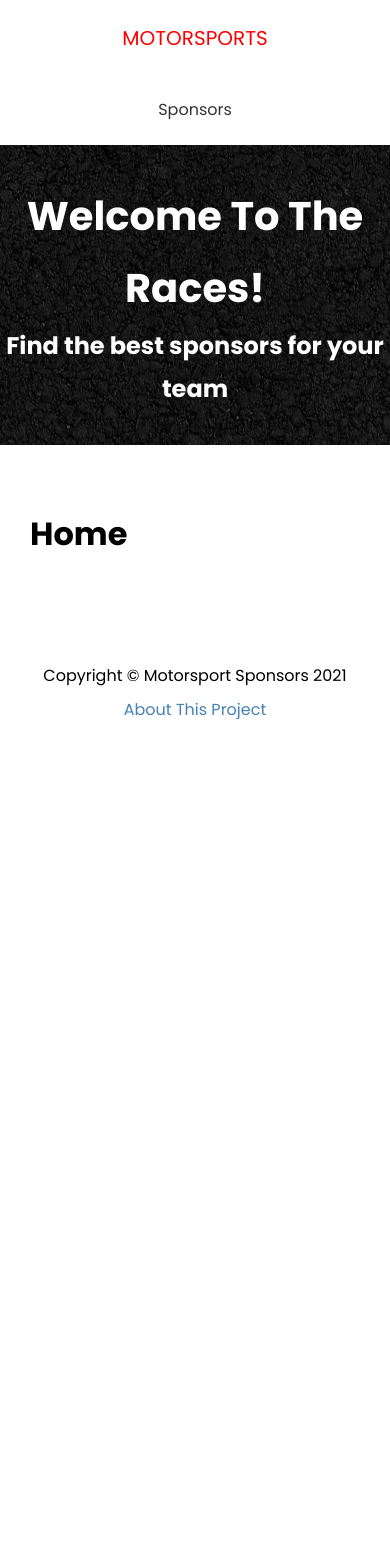
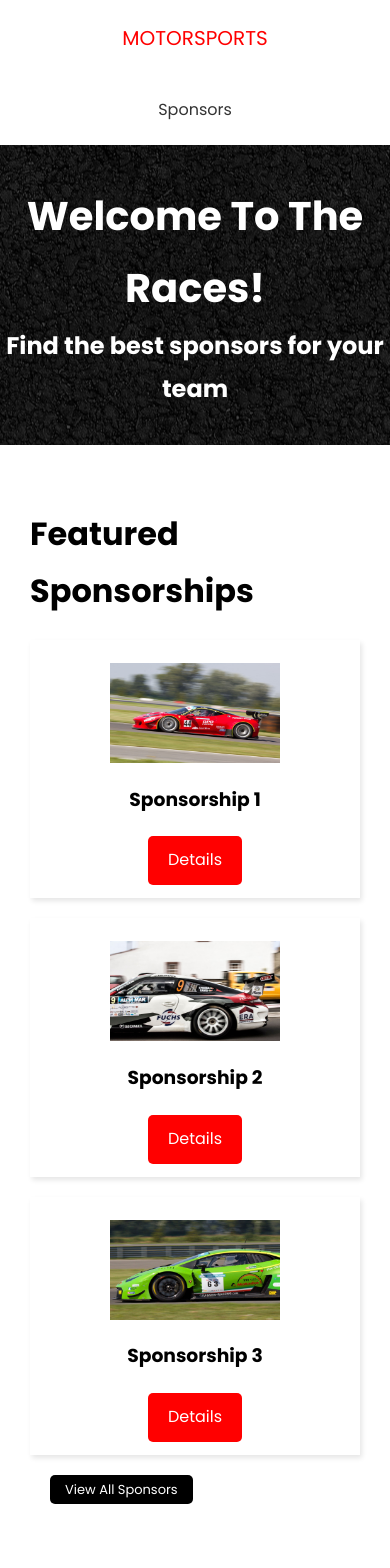
Before and after one commit to arthurCreek/nextjs-frontend-template, a Next.js app: page / in a window 390 px wide. Shown: the top 1568 px of the page. Before the commit the page ends 844 px from the top, so only its background shows below. Built offline with nearby package versions, Linux system fonts and the light colour scheme; no server answers.

Commit message:
Display sponsorship list in home and sponsor page

```diff
--- /dev/null
+++ b/components/EventItem.tsx
@@ -0,0 +1,25 @@
+import Link from 'next/link';
+import Image from 'next/image';
+import styles from '@/styles/EventItem.module.css';
+
+export interface Props {
+    sponsor: any
+}
+
+export default function EventItem(props: Props) {
+    return (
+        <div className={styles.event}>
+            <div className={styles.img}>
+                <Image alt="Sponsor image" src={props.sponsor.image ? props.sponsor.image : '/images/racer-default.png'} width={170} height={100}/>
+            </div>
+            <div className={styles.info}>
+                <h3>{props.sponsor.name}</h3>
+            </div>
+            <div className={styles.link}>
+                <Link href={`/sponsors/${props.sponsor.slug}`}>
+                    <a className="btn">Details</a>
+                </Link>
+            </div>
+        </div>
+    )
+}
--- a/pages/index.tsx
+++ b/pages/index.tsx
@@ -1,4 +1,6 @@
 import Layout from '@/components/Layout';
+import Link from 'next/link';
+import EventItem from '@/components/EventItem';
 import {API_URL} from '@/config/index';
 
 export interface Props {
@@ -6,11 +8,21 @@ export interface Props {
 }
 
 export default function HomePage(props: Props) {
-  console.log(props.sponsors);
 
   return (
       <Layout>
-          <h1>Home</h1>
+          <h1>Featured Sponsorships</h1>
+          {props.sponsors.length === 0 && <h3>No sponsorships to show</h3>}
+
+          {props.sponsors.map((spons: any) => (
+            <EventItem key={spons.id} sponsor={spons}/>
+          ))}
+
+          {props.sponsors.length > 0 && (
+            <Link href='/sponsors'>
+              <a className='btn-secondary'>View All Sponsors</a>
+            </Link>
+          )}
       </Layout>
   )
 }
@@ -21,6 +33,6 @@ export async function getServerSideProps() {
   const sponsors = await res.json();
 
   return {
-    props: {sponsors}
+    props: {sponsors: sponsors.slice(0,3)}
   }
 }
--- /dev/null
+++ b/styles/EventItem.module.css
@@ -0,0 +1,28 @@
+.event {
+    display: flex;
+    justify-content: space-between;
+    align-items: center;
+    margin: 20px 0;
+    padding: 13px;
+    box-shadow: 2px 3px 5px rgba(0, 0, 0, 0.1);
+  }
+
+  .img {
+    flex: 1;
+    margin: 10px;
+  }
+
+  .info {
+    flex: 2;
+  }
+
+  @media (max-width: 600px) {
+    .event {
+      flex-direction: column;
+      text-align: center;
+    }
+
+    .info {
+      margin-bottom: 20px;
+    }
+  }
```
Also changed, not shown: pages/sponsors/index.tsx (+28 -6 lines).
